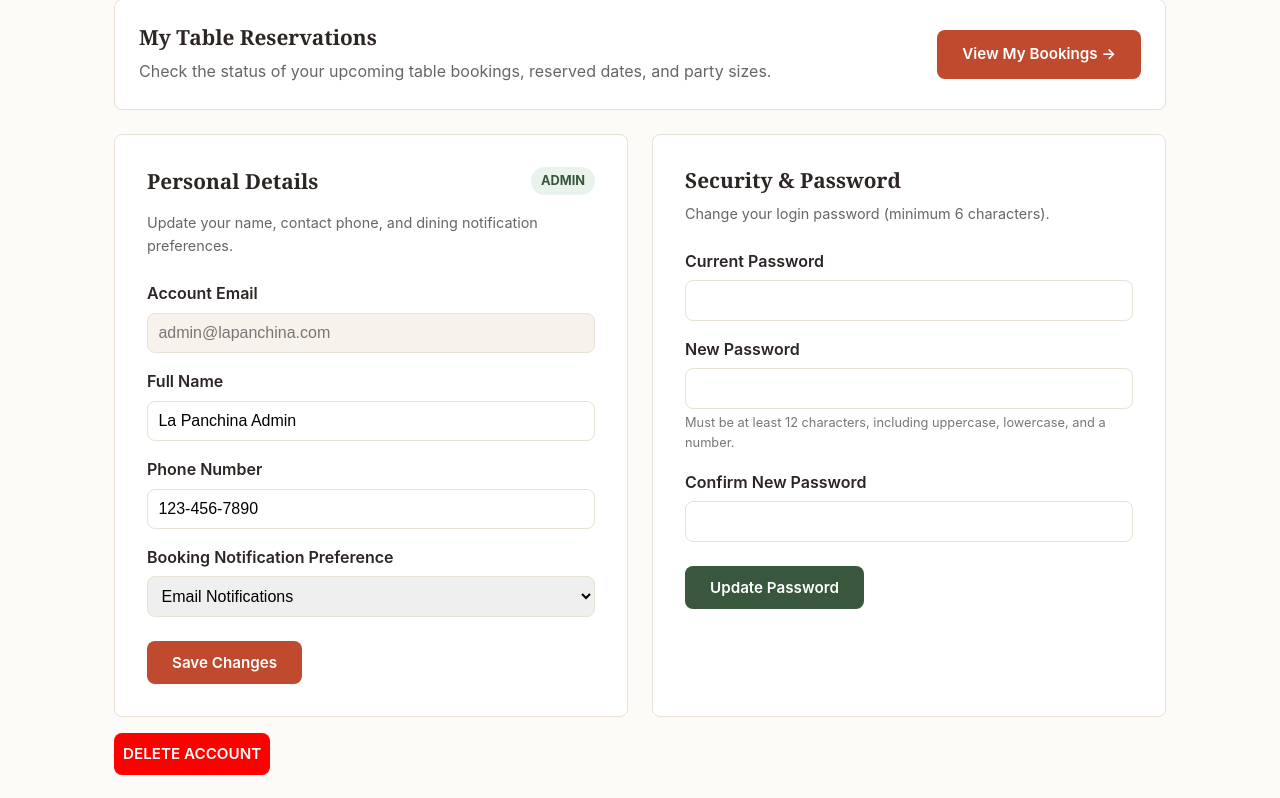
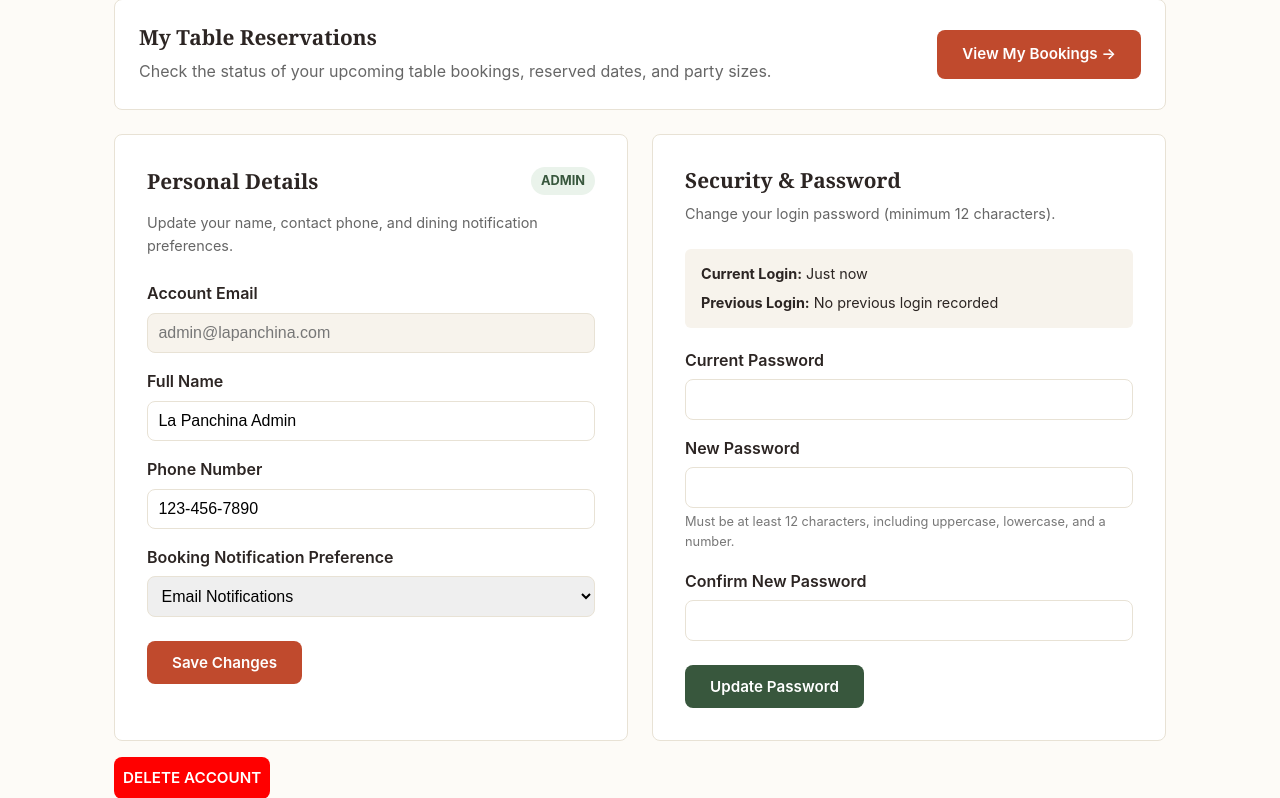
Before and after one commit to franco-4rt/La-Panchina, a Spring Boot app: page /profile in a window 1280 px wide. Shown: the part 207-1005 px from the top of the page. Before the commit the page ends 982 px from the top, so only its background shows below. Run offline with Spring Boot 4, Linux system fonts and the light colour scheme; a user stored in the database is signed in.

Commit message:
added a quick, simple last logged in and current login time in user profile for the user.

```diff
--- a/src/main/java/group3/la_panchina/controllers/AuthController.java
+++ b/src/main/java/group3/la_panchina/controllers/AuthController.java
@@ -86,6 +86,7 @@ public class AuthController {
 
         user.setPassword(passwordEncoder.encode(user.getPassword()));
         user.setRole("CUSTOMER");
+        user.recordLogin();
         User savedUser = userRepository.save(user);
 
         session.setAttribute("session_user", savedUser);
@@ -116,6 +117,8 @@ public class AuthController {
         }
 
         User user = optionalUser.get();
+        user.recordLogin();
+        user = userRepository.save(user);
         // Prevent caching of authenticated pages (from professor's code)
         response.setHeader("Cache-Control", "no-cache, no-store, must-revalidate");
         response.setHeader("Pragma", "no-cache");
--- a/src/main/java/group3/la_panchina/controllers/GoogleOAuthController.java
+++ b/src/main/java/group3/la_panchina/controllers/GoogleOAuthController.java
@@ -115,6 +115,8 @@ public class GoogleOAuthController {
                 user = userRepository.save(user);
             }
 
+            user.recordLogin();
+            user = userRepository.save(user);
             // Save to session using session_user, login the user
             session.setAttribute("session_user", user);
             redirectAttributes.addFlashAttribute("successMessage", "Welcome, " + user.getName() + "!");
--- a/src/main/resources/templates/CustomerProfile.html
+++ b/src/main/resources/templates/CustomerProfile.html
@@ -109,13 +109,30 @@
             <!-- Security & Password -->
             <div class="card" style="text-align: left; padding: 2rem;">
                 <h3 style="margin-bottom: 0.5rem;">Security &amp; Password</h3>
-                <p style="color: #666; font-size: 0.9rem; margin-bottom: 1.5rem;">Change your login password (minimum 6
+                <p style="color: #666; font-size: 0.9rem; margin-bottom: 1.5rem;">Change your login password (minimum 12
                     characters).</p>
 
                 <!-- Feedback alerts -->
                 <p th:if="${passwordSuccess}" th:text="${passwordSuccess}" class="success-message"
                     style="margin-bottom: 1rem;"></p>
                 <p th:if="${passwordError}" th:text="${passwordError}" class="warning-message"></p>
+
+                <!-- Login Timestamps (Story 1.10) -->
+                <div
+                    style="background-color: var(--color-surface-warm); padding: 0.85rem 1rem; border-radius: 6px; margin-bottom: 1.25rem; font-size: 0.9rem;">
+                    <p style="margin: 0 0 0.35rem 0;">
+                        <strong>Current Login:</strong>
+                        <span th:if="${user.lastLoginAt != null}"
+                            th:text="${#temporals.format(user.lastLoginAt, 'MMM dd, yyyy HH:mm')}">N/A</span>
+                        <span th:if="${user.lastLoginAt == null}">Just now</span>
+                    </p>
+                    <p style="margin: 0;">
+                        <strong>Previous Login:</strong>
+                        <span th:if="${user.previousLoginAt != null}"
+                            th:text="${#temporals.format(user.previousLoginAt, 'MMM dd, yyyy HH:mm')}">N/A</span>
+                        <span th:if="${user.previousLoginAt == null}">No previous login recorded</span>
+                    </p>
+                </div>
 
                 <form th:action="@{/profile/password}" method="post">
                     <!-- Current Password -->
```
Also changed, not shown: src/main/java/group3/la_panchina/models/User.java (+24 -0 lines).
